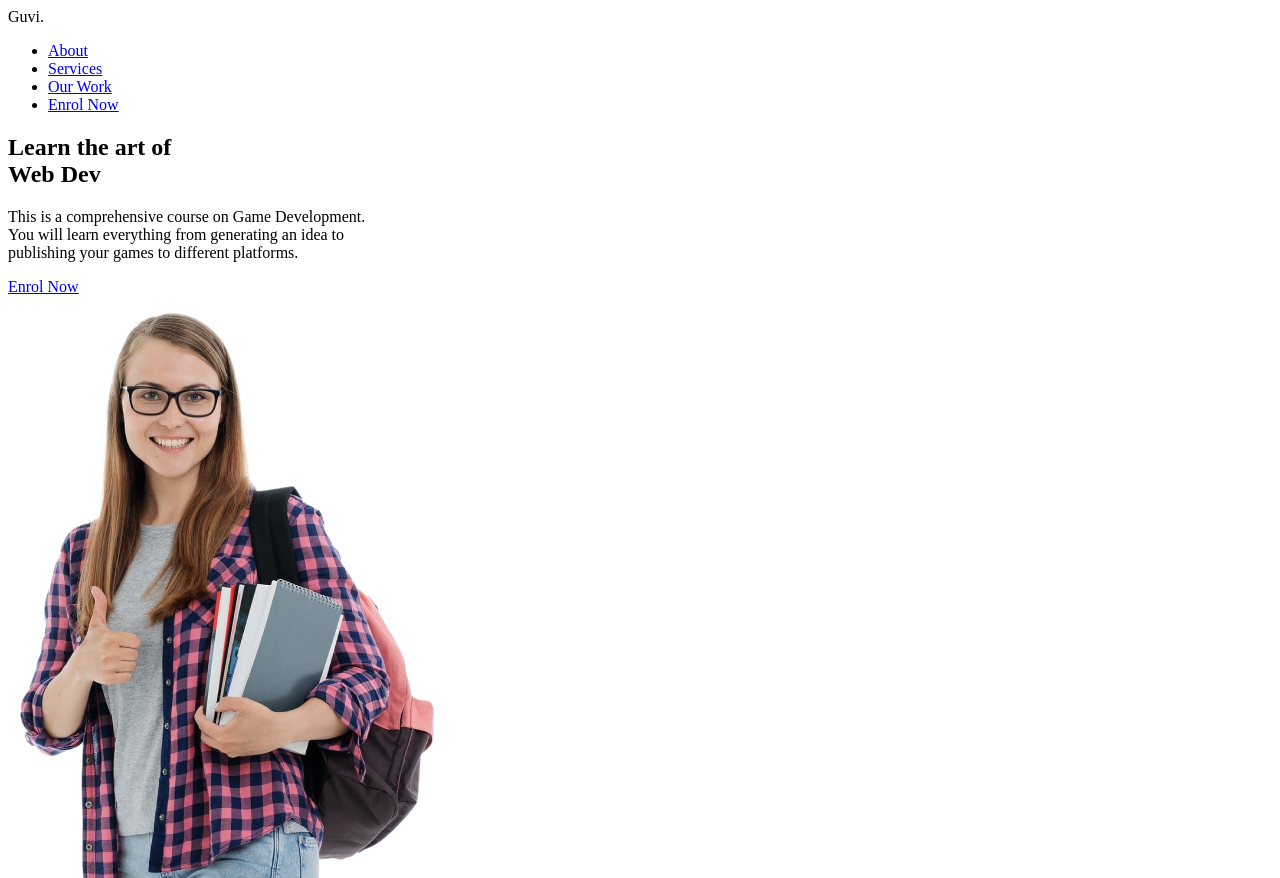
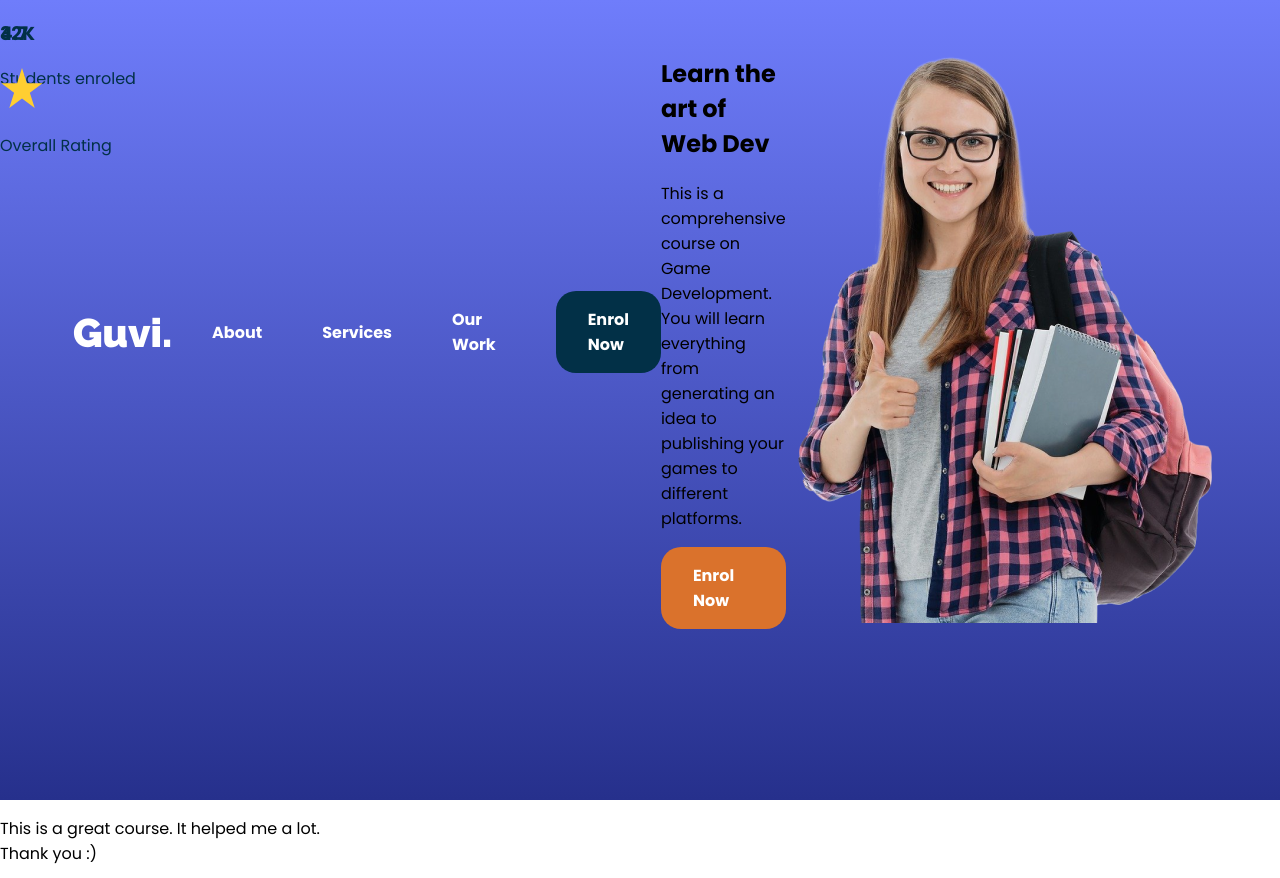
Before and after one commit to shivadharshan-nm/Web-Development, a plain HTML site: page index.html in a window 1280 px wide. Shown: the top 878 px of the page. Drawn offline with Linux system fonts and the light colour scheme.

Commit message:
landing page CSS

```diff
--- a/style.css
+++ b/style.css
@@ -6,7 +6,122 @@
     --black-color: #070917;
     --purple-color: #6F7DFB;
 }
-footer{
-    background: var(--black-color);
-    color: #E8F7FB;
+*,
+*::after
+*::before{
+    box-sizing: border-box;
 }
+body{
+    margin: 0;
+    font-family: "poppins",sans-serif;
+}
+.wrapper{
+    max-width: 1134px;
+    margin: auto;
+}
+.btn{
+    padding: 16px 32px;
+    border-radius: 20px;
+    color: #fff;
+    display: inline-block;
+    font-weight: bold;
+    text-decoration: none;
+    position: relative;
+}
+.btn.dark{
+    background: var(--dark-blue-color);
+}
+.btn.light{
+    background: var(--orange-color);
+}
+.btn.enrol-icon ::before{
+    content: url(Assets/PencilAlt.svg);
+    position: absolute;
+    top: 50%;
+    left: 32px;
+    transform: translateY(-50%);
+}
+header{
+    background: linear-gradient(180deg,#6F7DFB,#26308c);
+    height: 100vh;
+    width: 100%;
+}
+nav{
+    display: flex;
+    justify-content: space-between;
+    align-items: center;
+    position: fixed;
+    top: 0;
+    width: 1134px;
+    padding: 36px 0;
+    z-index: 100;
+    transition: all 500ms ease;
+}
+nav.scrolled{
+    background: var(--dark-blue-color);
+    box-shadow: 0 16px 14px -8px rgba(0, 0, 0, 0.3);
+    border-radius: 0 0 8px 8px;
+    top: 0;
+    padding: 12px
+}
+.logo{
+    font-family: "Raleway",sans-serif;
+    font-weight: 900;
+    font-size: 40px;
+    color: #fff;
+}
+nav ul{
+    display: flex;
+    align-items: center;
+    gap: 60px;
+    list-style: none;
+    margin: 0;
+}
+nav ul li a{
+    font-weight: bold;
+    font-size: 16px;
+    color: #fff;
+    text-decoration: none;
+}
+.hero-section{
+    display: flex;
+    height: 100vh;
+    width: 100%;
+    align-items: center;
+    justify-content: space-between;
+    padding-top: 60px;
+    position: relative;
+    color: #fff;
+}
+.hero-section .left h1{
+    font-family: "Raleway",sans-serif;
+    font-weight: 900;
+    font-size: 50px;
+    line-height: 125%;
+    margin-bottom: 0;
+}
+.hero-section .left p{
+    font-weight: normal;
+    font-size: 16px;
+    line-height: 200%;
+    margin-bottom: 30px;
+    width: 457px;
+}
+.hero-section .left{
+    flex: 1;
+}
+.hero-section .right{
+    align-self: flex-end;
+}
+.hero-section .right img{
+    height: 520px;
+    vertical-align: middle;
+}
+.achievment-card{
+    position: absolute;
+    min-width: 200px;
+    color: var(--dark-blue-color);
+}
+.achievment-card .content{
+    border-radius: 24px;
+}
```
